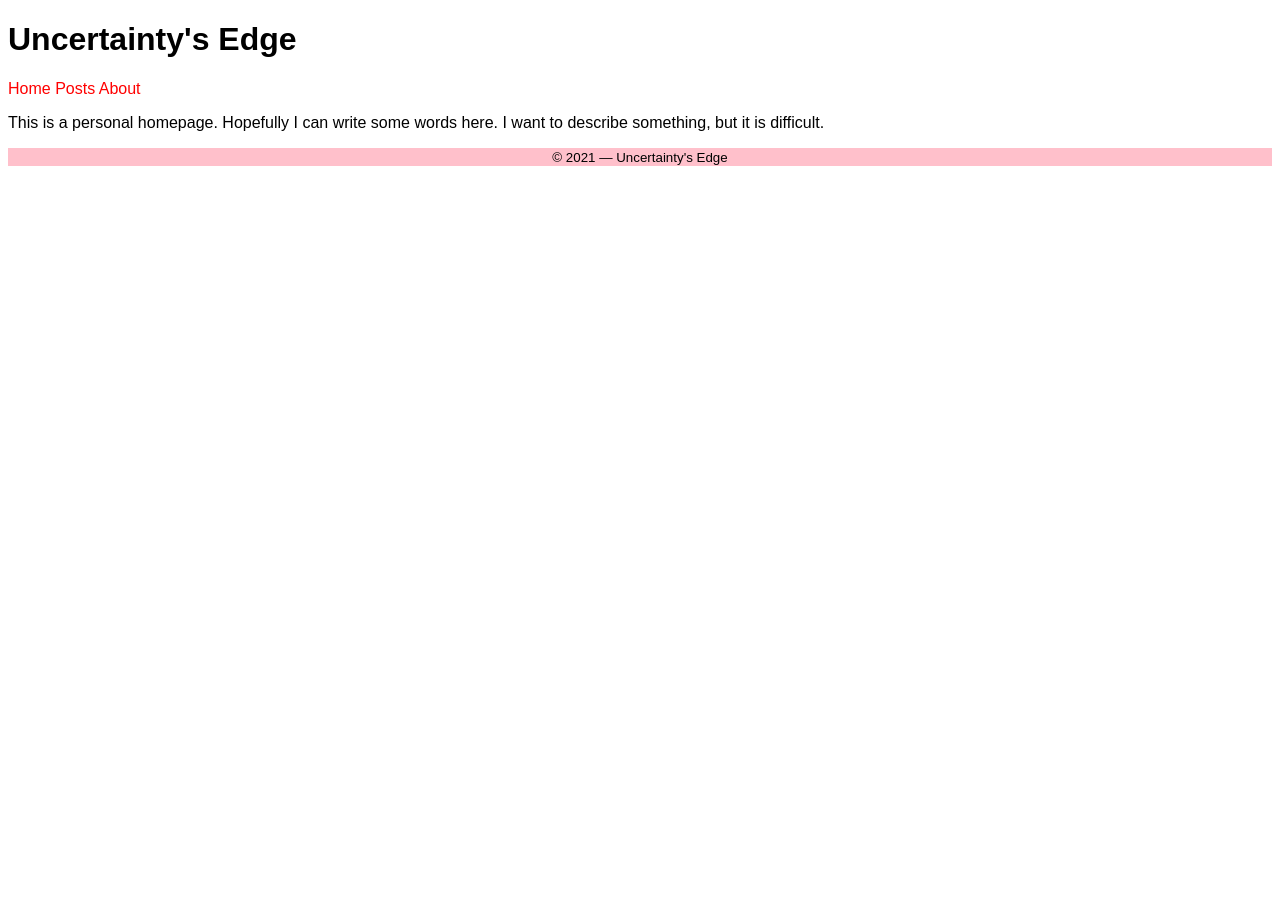
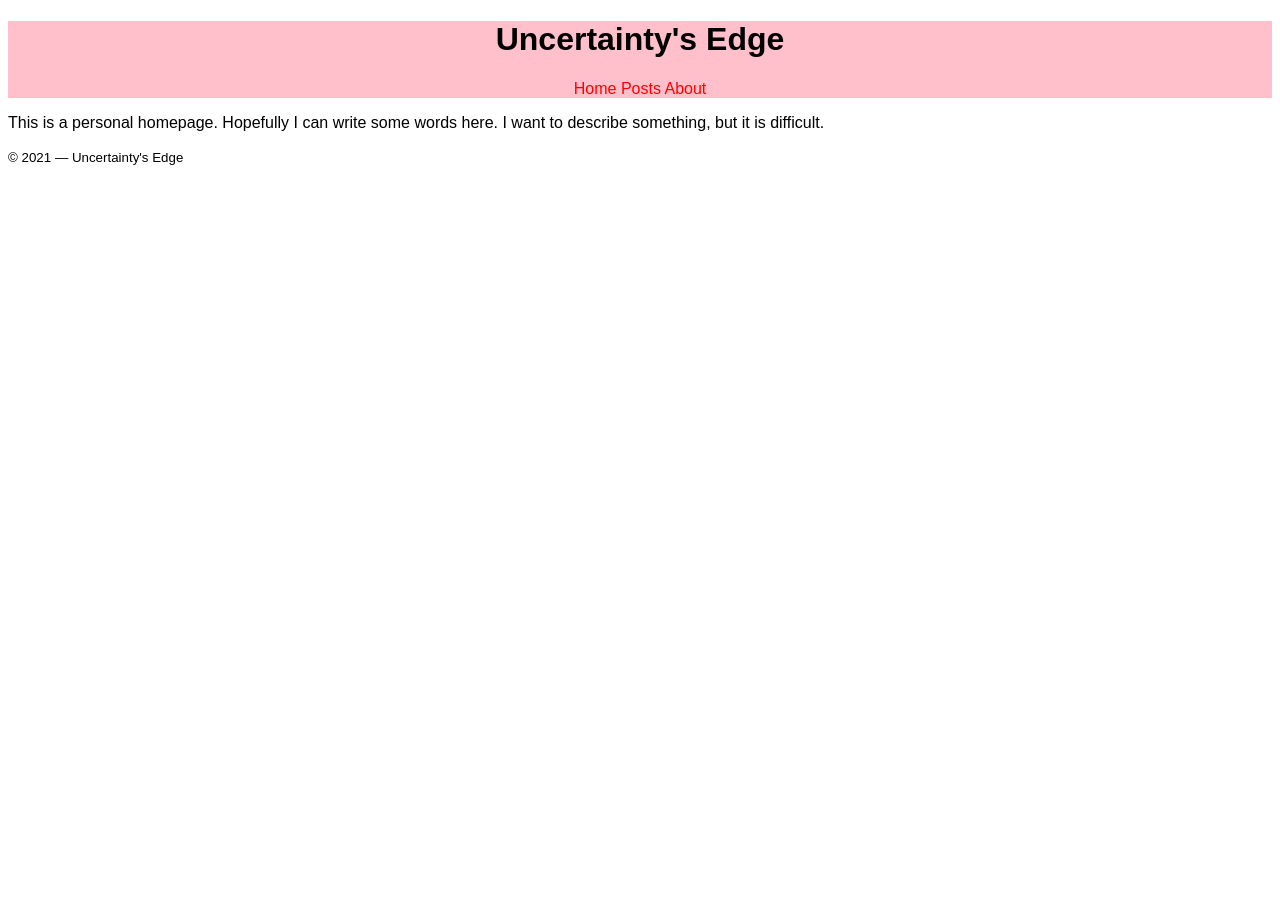
Before and after one commit to uncertaintysedge/uncertaintysedge.github.io, a Jekyll site: the page built from index.md, in a window 1280 px wide. Built offline with Jekyll 4.4.1, drawn with Linux system fonts in a browser that asks for light colours.

Commit message:
foot style

```diff
--- a/_includes/footer.html
+++ b/_includes/footer.html
@@ -1,13 +1,6 @@
 <!DOCTYPE html>
 <html>
-<head>
-	<style type="text/css" media="screen">
-		footer {
-			text-align: center;
-			background-color: pink
-		}
-	</style>
-</head>
+<head></head>
 <body>
 
 <footer class="footer">
--- a/assets/css/styles.css
+++ b/assets/css/styles.css
@@ -21,13 +21,19 @@
 	  /* must be same height as the footer */
 	}
 
+	#header {
+		background-color: pink;
+		text-align: center;
+	}
+
 	#footer {
-	  position: relative;
-	  margin-top: -180px;
-	  /* negative value of footer height */
-	  height: 180px;
-	  clear: both;
-	  background-color: red;
+		text-align: center;
+	  	position: relative;
+		margin-top: -180px;
+		/* negative value of footer height */
+		height: 180px;
+		clear: both;
+		background-color: pink;
 	}
 
 /* link styles */
```
